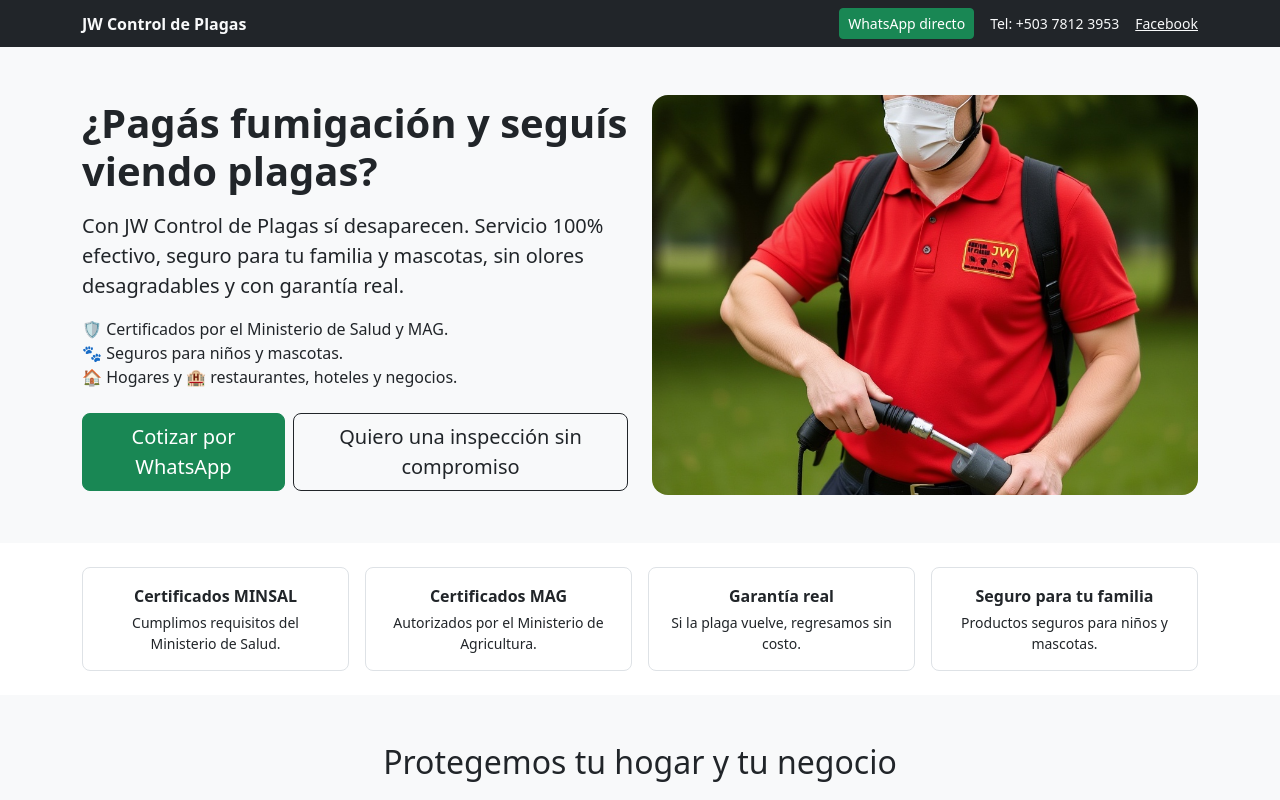
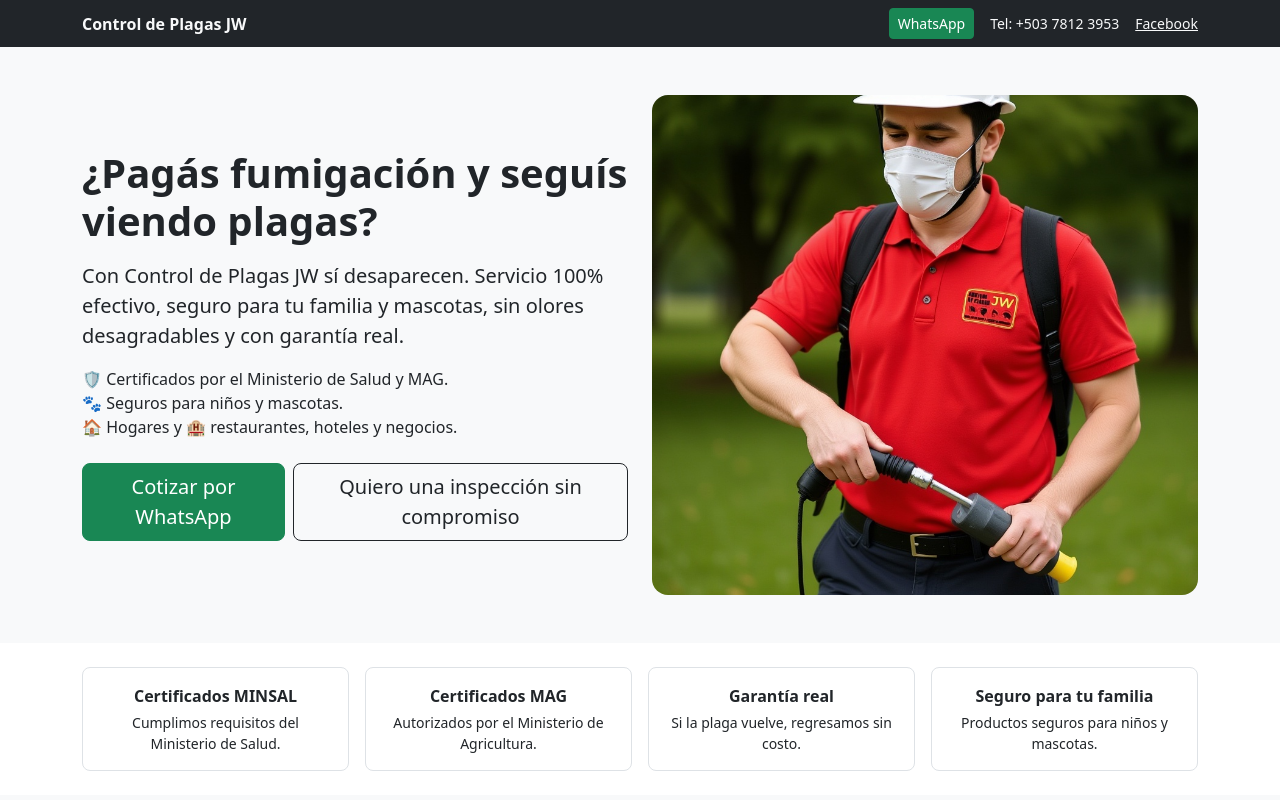
Before and after one commit to cperezguzman378-oss/proyecto_control_de_plagas_jw, a plain HTML site: page index.html in a window 1280 px wide. Shown: the top 800 px of the page. Drawn offline with nearby package versions, Linux system fonts and the light colour scheme.

Commit message:
Update index.html

```diff
--- a/index.html
+++ b/index.html
@@ -3,13 +3,13 @@
 <head>
   <meta charset="UTF-8" />
   <meta name="viewport" content="width=device-width, initial-scale=1" />
-  <title>JW Control de Plagas – Fumigación en El Salvador</title>
+  <title>Control de Plagas JW – Fumigación en El Salvador</title>
   <meta name="description" content="Control profesional de plagas y fumigación para hogares, restaurantes, hoteles y negocios en El Salvador. 100% efectivo, seguro para familia y mascotas, con garantía." />
   <link href="https://cdn.jsdelivr.net/npm/bootstrap@5.3.3/dist/css/bootstrap.min.css" rel="stylesheet" />
   <style>
     body { display: flex; flex-direction: column; min-height: 100vh; }
     main { flex: 1; }
-    .accordion-button:not(.collapsed) { background-color: #f8f9fa; color: #000; }
+    .accordion-button:not(.collapsed) { background-color: #f8f9fa; color: #ffffff; }
   </style>
 </head>
 <body>
@@ -17,9 +17,9 @@
 <!-- HEADER -->
 <header class="bg-dark text-light py-2 sticky-top">
   <div class="container d-flex flex-column flex-md-row align-items-center justify-content-between">
-    <div class="fw-bold">JW Control de Plagas</div>
+    <div class="fw-bold">Control de Plagas JW</div>
     <div class="mt-2 mt-md-0 d-flex align-items-center gap-3">
-      <a href="https://wa.me/50378123953?text=Hola%2C%20necesito%20informaci%C3%B3n%20sobre%20control%20de%20plagas." class="btn btn-success btn-sm" target="_blank" rel="noopener noreferrer">WhatsApp directo</a>
+      <a href="https://wa.me/50378123953?text=Hola%2C%20necesito%20informaci%C3%B3n%20sobre%20control%20de%20plagas." class="btn btn-success btn-sm" target="_blank" rel="noopener noreferrer">WhatsApp</a>
       <a href="tel:+50378123953" class="text-light small text-decoration-none">Tel: +503 7812 3953</a>
       <a href="https://www.facebook.com/profile.php?id=61573303081228" class="text-light small" target="_blank" rel="noopener noreferrer">Facebook</a>
     </div>
@@ -34,7 +34,7 @@
       <div class="row align-items-center gy-4">
         <div class="col-md-6">
           <h1 class="fw-bold mb-3">¿Pagás fumigación y seguís viendo plagas?</h1>
-          <p class="lead">Con JW Control de Plagas sí desaparecen. Servicio 100% efectivo, seguro para tu familia y mascotas, sin olores desagradables y con garantía real.</p>
+          <p class="lead">Con Control de Plagas JW sí desaparecen. Servicio 100% efectivo, seguro para tu familia y mascotas, sin olores desagradables y con garantía real.</p>
           <ul class="list-unstyled mb-4">
             <li>🛡️ Certificados por el Ministerio de Salud y MAG.</li>
             <li>🐾 Seguros para niños y mascotas.</li>
@@ -46,7 +46,7 @@
           </div>
         </div>
         <div class="col-md-6 text-center">
-          <img src="/imageshero-jw.jpg/hero-jw.jpg.jpeg.jpg" alt="Técnico de JW Control de Plagas fumigando un negocio" class="img-fluid rounded-4" style="max-height:400px;object-fit:cover;width:100%;" />
+          <img src="/imageshero-jw.jpg/hero-jw.jpg.jpeg.jpg" alt="Técnico de Control de Plagas JW fumigando un negocio" class="img-fluid rounded-4" style="max-height:500px;object-fit:cover;width:100%;" />
         </div>
       </div>
     </div>
@@ -202,7 +202,7 @@
   <div class="container">
     <div class="row g-3">
       <div class="col-md-4">
-        <h5 class="mb-2">JW Control de Plagas</h5>
+        <h5 class="mb-2">Control de Plagas JW</h5>
         <p class="small mb-0">Protección real para tu hogar y negocio en El Salvador.</p>
       </div>
       <div class="col-md-4">
@@ -215,7 +215,7 @@
         <h6 class="mb-2">Información</h6>
         <p class="small mb-1">Certificados por Ministerio de Salud y MAG.</p>
         <p class="small mb-1">Atendemos hogares, restaurantes, hoteles y negocios.</p>
-        <p class="small mb-0">© 2026 JW Control de Plagas. Todos los derechos reservados.</p>
+        <p class="small mb-0">© 2026 Control de Plagas JW. Todos los derechos reservados.</p>
       </div>
     </div>
   </div>
```
